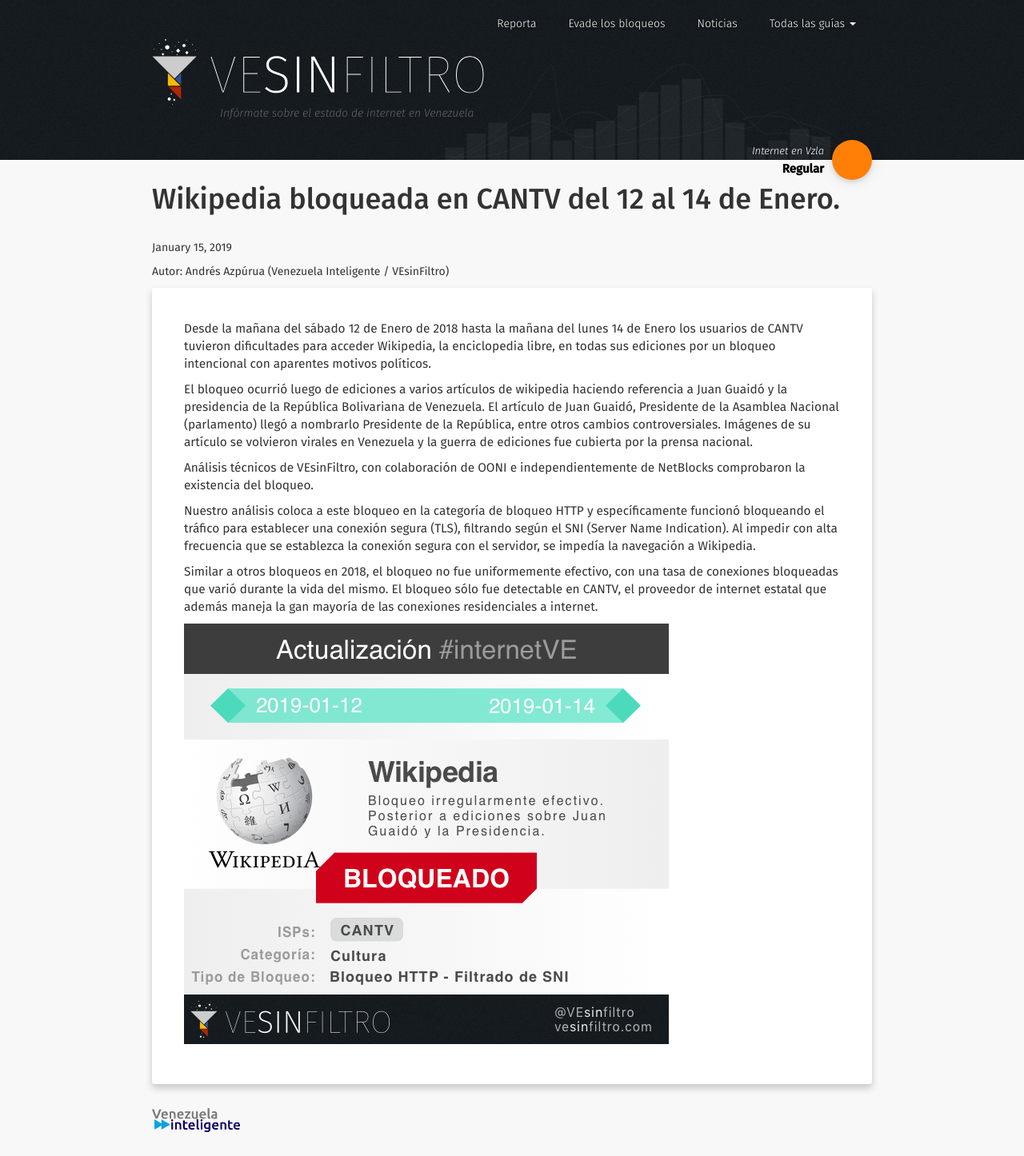
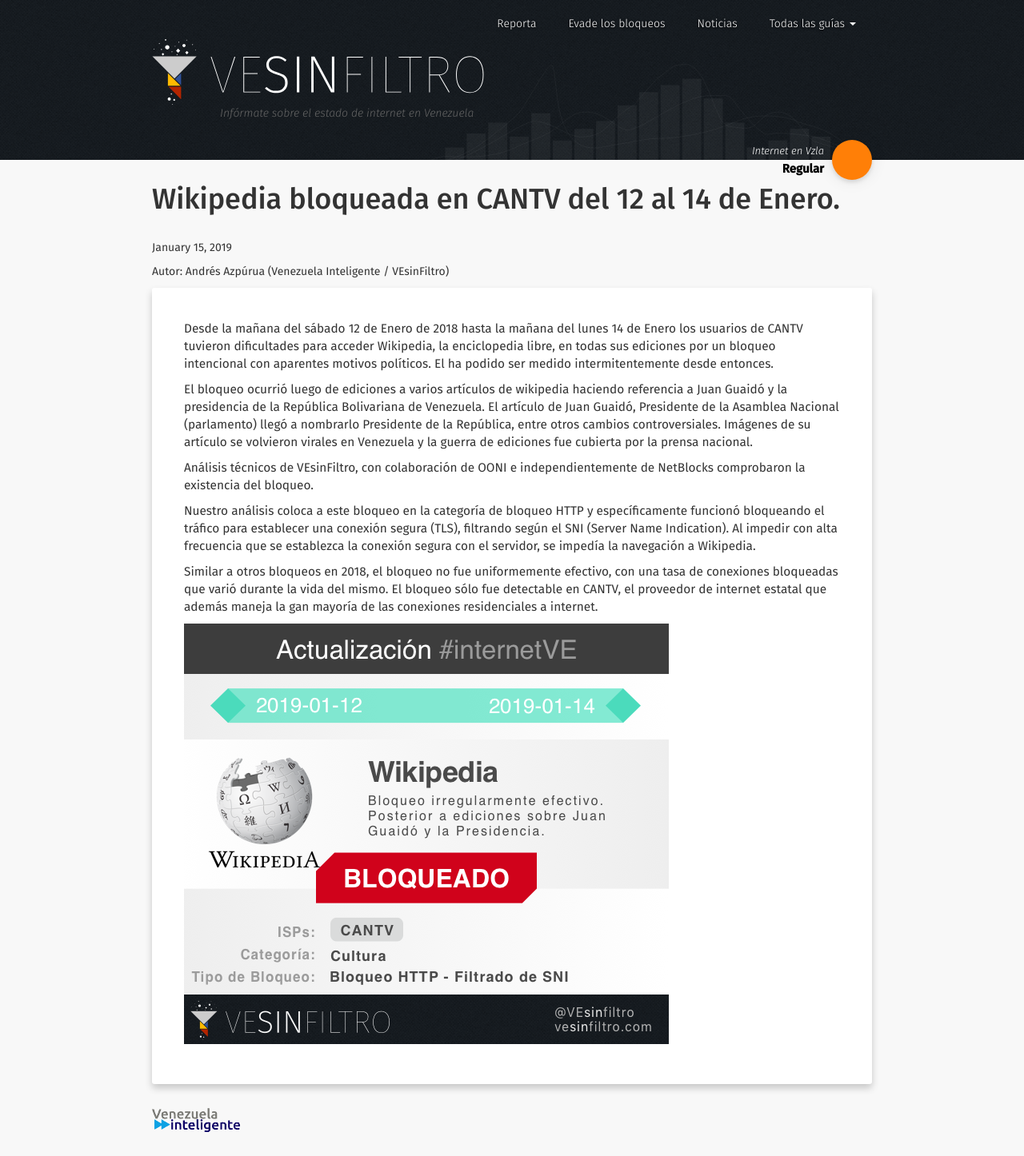
Before and after one commit to VEinteligente/VESinFiltro, a Jekyll site: the page built from _noticias/2019-01-15-wikipedia_cantv.md, in a window 1280 px wide. Shown: the whole page at 80% size. Built offline with Jekyll 4.4.1, drawn with Linux system fonts in a browser that asks for light colours; nearby versions of some CDN libraries.

Commit message:
Update 2019-01-15-wikipedia_cantv.md

```diff
--- a/_noticias/2019-01-15-wikipedia_cantv.md
+++ b/_noticias/2019-01-15-wikipedia_cantv.md
@@ -10,7 +10,7 @@
 ---
 
 
-Desde la mañana del sábado 12 de Enero de 2018 hasta la mañana del lunes 14 de Enero los usuarios de CANTV tuvieron dificultades para acceder Wikipedia, la enciclopedia libre, en todas sus ediciones por un bloqueo intencional con aparentes motivos políticos.
+Desde la mañana del sábado 12 de Enero de 2018 hasta la mañana del lunes 14 de Enero los usuarios de CANTV tuvieron dificultades para acceder Wikipedia, la enciclopedia libre, en todas sus ediciones por un bloqueo intencional con aparentes motivos políticos. El ha podido ser medido intermitentemente desde entonces.
 
 El bloqueo ocurrió luego de ediciones a varios artículos de wikipedia haciendo referencia a Juan Guaidó y la presidencia de la República Bolivariana de Venezuela. El artículo de Juan Guaidó, Presidente de la Asamblea Nacional (parlamento) llegó a nombrarlo Presidente de la República, entre otros cambios controversiales. Imágenes de su artículo se volvieron virales en Venezuela y la guerra de ediciones fue cubierta por la prensa nacional.
 
```
